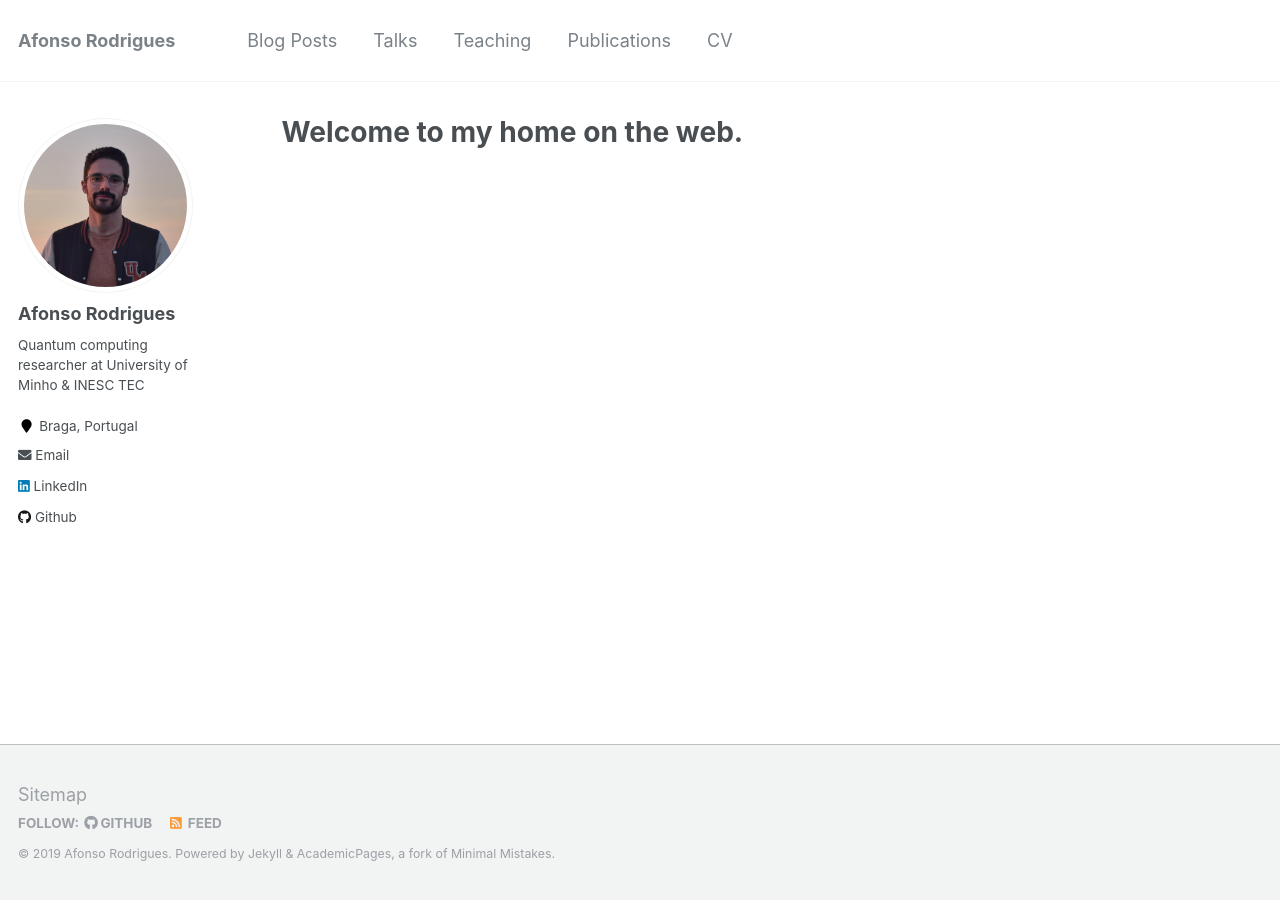
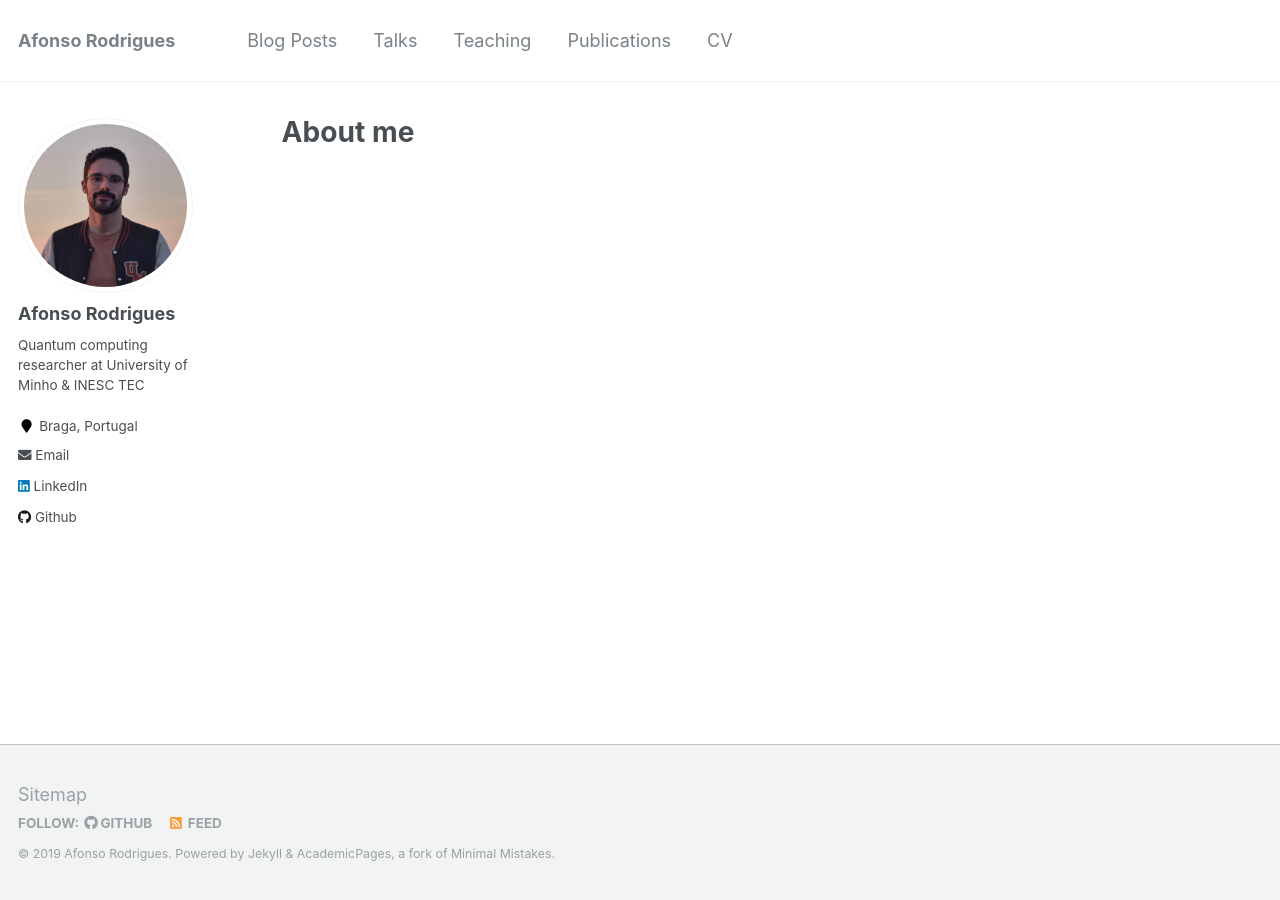
Before and after one commit to afonsofr/afonsofr.github.io, a Jekyll site: the page built from _pages/about.md, in a window 1280 px wide. Built offline with Jekyll 4.4.1, drawn with Linux system fonts in a browser that asks for light colours.

Commit message:
Update about.md

```diff
--- a/_pages/about.md
+++ b/_pages/about.md
@@ -1,6 +1,6 @@
 ---
 permalink: /
-title: "Welcome to my home on the web."
+title: "About me"
 excerpt: "About me"
 author_profile: true
 redirect_from:
```
